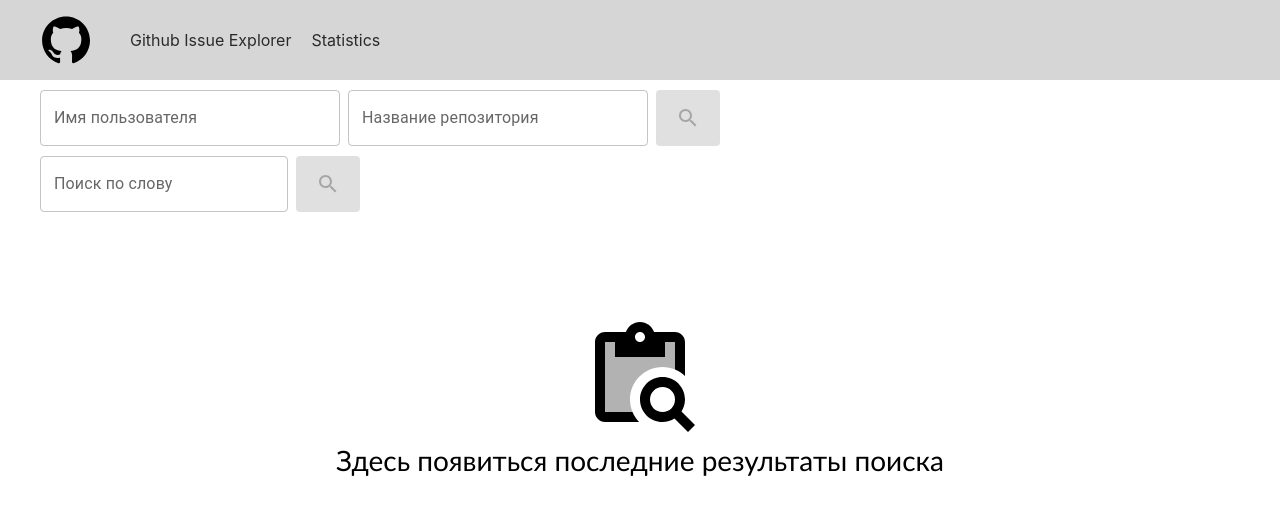
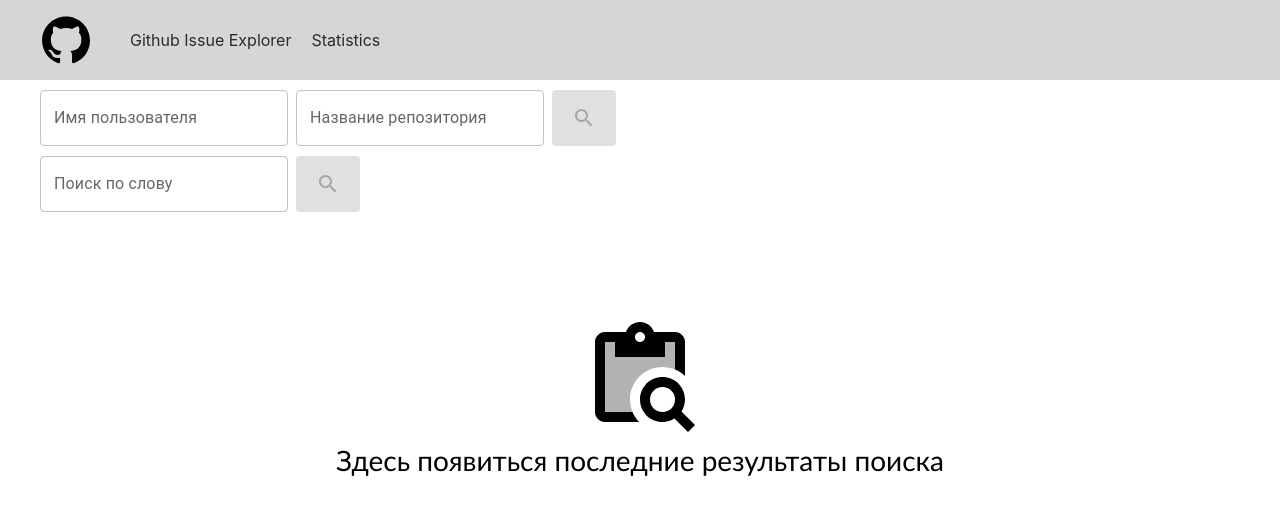
Before and after one commit to Aza-saitbot/github-Issue-explorer-client, a React (Vite) app: page / in a window 1280 px wide. Shown: the top 514 px of the page. Built offline with nearby package versions, Linux system fonts and the light colour scheme.

Commit message:
feat/front - описал readme v1

```diff
--- a/src/modules/issues/components/issue-list/issue-list.scss
+++ b/src/modules/issues/components/issue-list/issue-list.scss
@@ -47,9 +47,10 @@
   }
 }
 
-@media screen and (max-width: 768px) {
+@media screen and (max-width: 800px) {
   .issue_list {
-    max-height: calc(100vh - 300px);
+
+    max-height: calc(100vh - 340px);
     &__item {
       flex-direction: column;
       justify-content: normal;
--- a/src/modules/issues/components/issue-search/issue-search.scss
+++ b/src/modules/issues/components/issue-search/issue-search.scss
@@ -1,10 +1,17 @@
 .search {
   display: flex;
+  flex-wrap: wrap;
   gap: 8px;
   margin: 10px 40px;
 
+  &__select {
+    display: flex;
+    gap: 8px;
+    margin: 10px 40px;
+  }
+
   &__input {
-    width: 300px;
+    max-width: 300px;
   }
 
   &__buttons {
@@ -13,6 +20,7 @@
   }
 
 }
+
 
 .delete_button{
   color: rgba(255,27,62,0.58);
@@ -29,8 +37,11 @@
 
 @media screen and (max-width: 768px) {
   .search {
+    display: grid;
+
     &__input {
       width: 100%;
+
     }
 
     &__buttons {
--- a/src/modules/issues/components/issue-search/issue-search.tsx
+++ b/src/modules/issues/components/issue-search/issue-search.tsx
@@ -103,7 +103,7 @@ export const IssueSearch = () => {
           {userName || repoName ? <Button onClick={onReset} className={'delete_button'} variant="outlined">Reset</Button>: null}
         </div>
       </div>
-      <div className={'search'}>
+      <div className={'search__select'}>
         <TextField label="Поиск по слову" variant="outlined"
                    className={'search__select_input'}
                    placeholder={'баг'}
```
